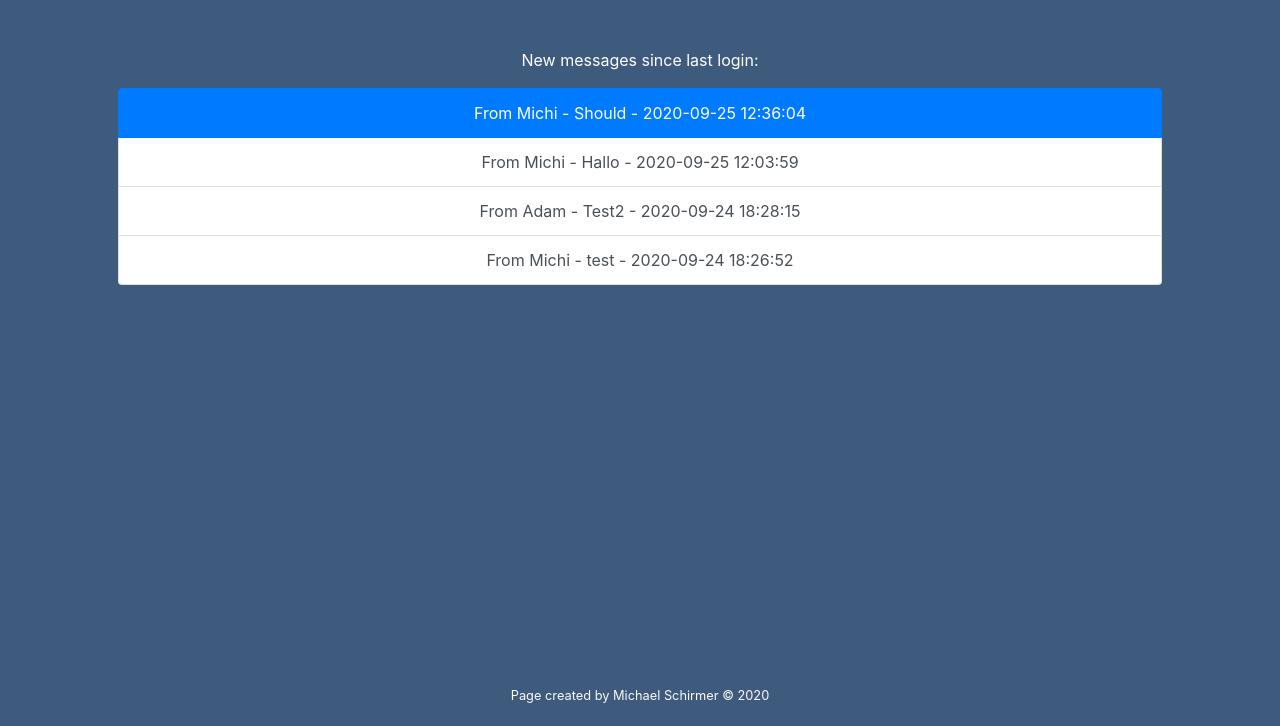
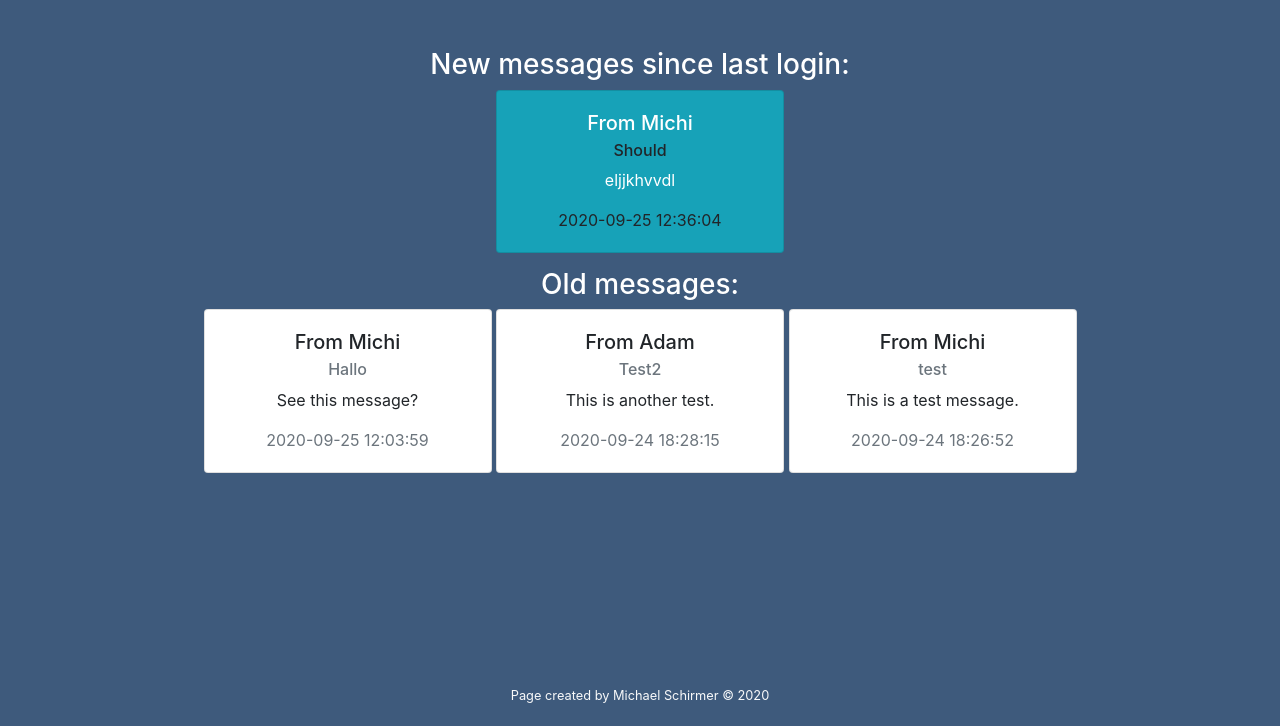
Before and after one commit to michischirmer/Hypermessage, a Flask app: page /inbox in a window 1280 px wide. Shown: the part 74-800 px from the top of the page. Run offline with Flask 2, Linux system fonts and the light colour scheme; a user stored in the database is signed in; some libraries are stand-ins or nearby versions.

Commit message:
fixed layout for inbox

```diff
--- a/app.py
+++ b/app.py
@@ -71,16 +71,23 @@ def inbox():
     ls = []
     for row in emails:
         sender = db.execute("SELECT username FROM users WHERE id=:id", id=row['sender'])
-        string = "From " + sender[0]['username'] + " - " + row['subject'] + " - " + str(row['date'])
+        username = sender[0]['username']
+        mail = datetime.strptime(row['date'], "%Y-%m-%d %H:%M:%S")
+        subject = row['subject']
+        date = str(row['date'])
+        message = row['message']
 
-        mail_date = datetime.strptime(row['date'], "%Y-%m-%d %H:%M:%S")
+        if mail > login:
+            ls.append([username, subject, date, message, 0])
+        else:
+            ls.append([username, subject, date, message, 1])
 
-        if mail_date > login:
-            ls.append([string, 0, row['id']])
-        else:
-            ls.append([string, 1, row['id']])
+    new_mail = False
+    for row in ls:
+        if row[4] == 0:
+            new_mail = True
 
-    return render_template("inbox.html", mails=ls)
+    return render_template("inbox.html", mails=ls, new_mail=new_mail)
 
 
 @app.route("/send", methods=["GET", "POST"])
--- a/templates/inbox.html
+++ b/templates/inbox.html
@@ -5,25 +5,50 @@
 
 {% block meta %}
     <script src="https://ajax.googleapis.com/ajax/libs/jquery/3.1.1/jquery.min.js"></script>
+    <style>
+        .card{
+            display:inline-block;
+        }
+    </style>
 {% endblock %}
 
 {% block main %}
-    <p style="color: white;">New messages since last login:</p>
+    {% if new_mail %}
+        <h3 style="color: white;">New messages since last login:</h3>
+        <div class="list-group" id="list">
+            <form action="/inbox" method="post">
+            {% for mail in mails %}
+                {% if mail[4] == 0 %}
+                    <div class="card bg-info" style="width: 18rem; text-align: center;">
+                        <div class="card-body">
+                            <h5 class="card-title text-white">From {{ mail[0] }}</h5>
+                            <h6 class="card-subtitle mb-2 text-black">{{ mail[1] }}</h6>
+                            <p class="card-text text-white">{{ mail[3] }}</p>
+                            <h7 class="card-subtitle mb-2 text-black">{{ mail[2] }}</h6>
+                        </div>
+                    </div>
+                {% endif %}
+            {% endfor %}
+            </form>
+        </div>
+    {% endif %}
 
-
+    <h3 style="color: white; margin-top: 15px;">Old messages:</h3>
     <div class="list-group" id="list">
         <form action="/inbox" method="post">
         {% for mail in mails %}
-            {% if mail[1] == 1 %}
-                <button id={{mail[2]}} type="button" class="list-group-item list-group-item-action">{{ mail[0] }}</button>
+            {% if mail[4] == 1 %}
+                <div class="card" style="width: 18rem; text-align: center; margin-bottom: 15px">
+                    <div class="card-body">
+                        <h5 class="card-title">From {{ mail[0] }}</h5>
+                        <h6 class="card-subtitle mb-2 text-muted">{{ mail[1] }}</h6>
+                        <p class="card-text">{{ mail[3] }}</p>
+                        <h7 class="card-subtitle mb-2 text-muted">{{ mail[2] }}</h6>
+                    </div>
+                </div>
             {% endif %}
-            {% if mail[1] == 0 %}
-                <button id={{mail[2]}} type="button" class="list-group-item list-group-item-action active">{{ mail[0] }}</button>
-            {% endif %}
-
         {% endfor %}
         </form>
-
     </div>
 
     <script>
@@ -35,6 +60,10 @@
             visited.name = "visited";
             visited.type = "hidden";
             visited.value = parseInt(this.id);
+            var myWindow = window.open("", "Message", "height=200,width=400,status=yes,toolbar=no,menubar=no,location=no");
+            myWindow.document.write(this.getAttribute('data-message'));
+            console.log(this.getAttribute('data-message'));
+            myWindow.document.title = "Message";
         }
 
         buttons = document.querySelectorAll('button');
```
Also changed, not shown: finance.db.
